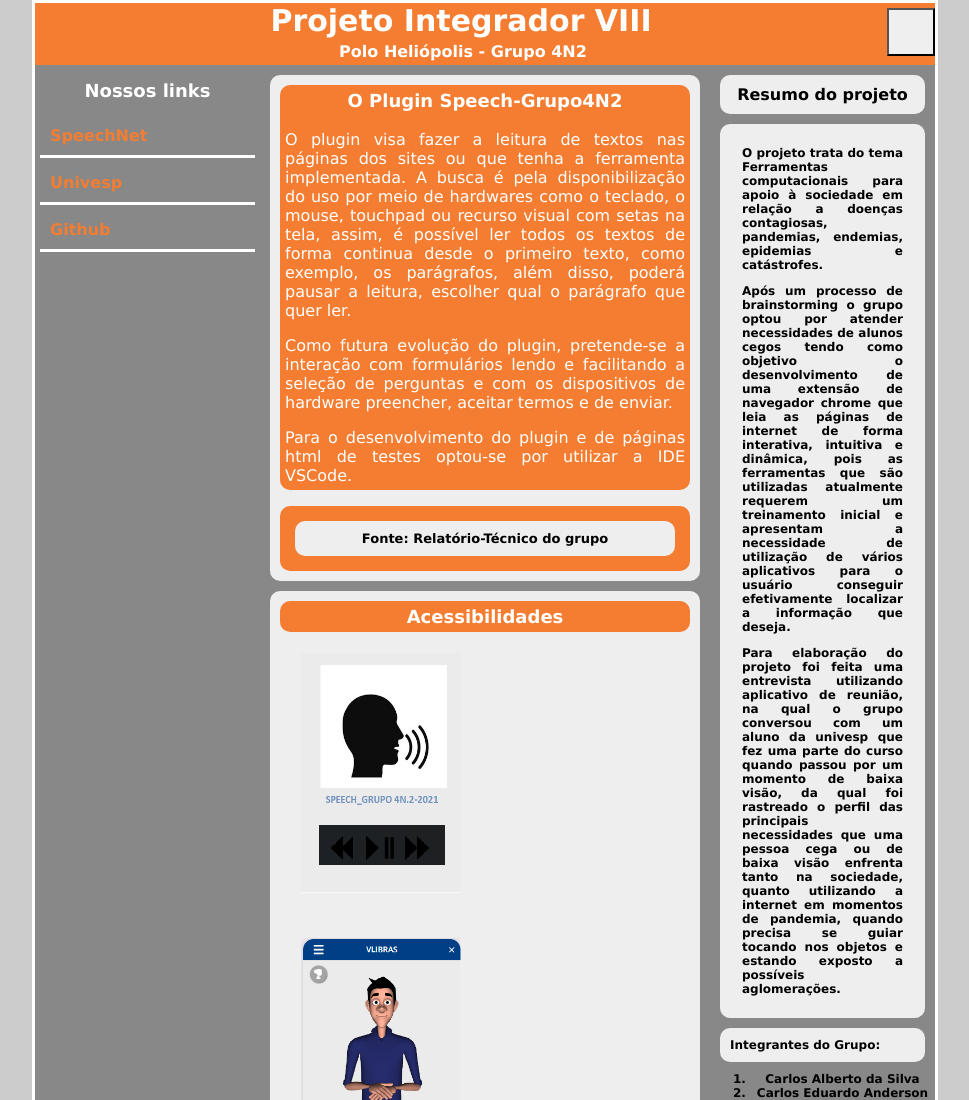
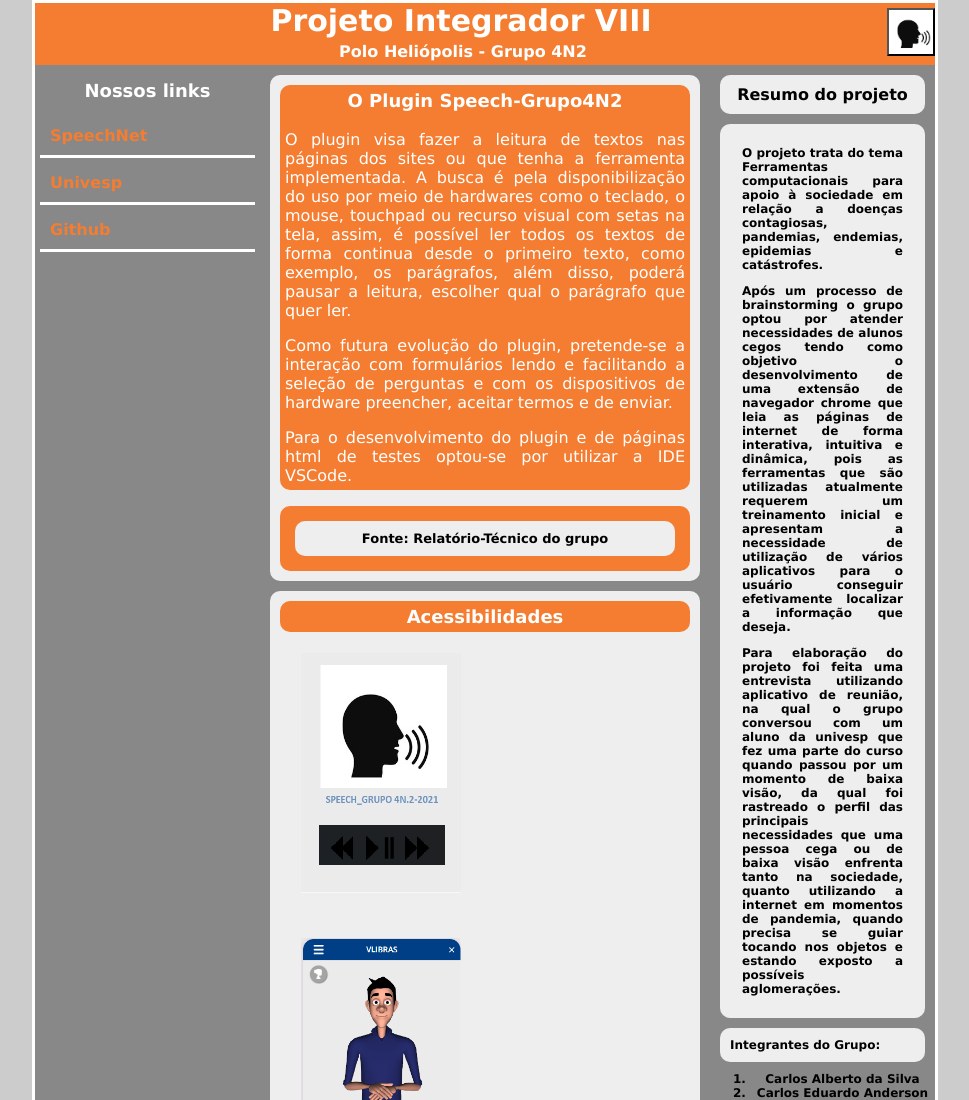
Before and after one commit to Grupo4N2/Grupo4N2Page, a plain HTML site: page index.html in a window 1280 px wide. Shown: the top 1100 px of the page, without its empty margins (155-1124 px from the left). Drawn offline with Linux system fonts and the light colour scheme.

Commit message:
Add files via upload

```diff
--- a/css/grupo4n2.css
+++ b/css/grupo4n2.css
@@ -210,7 +210,7 @@ a:hover {
 #botaoHabilitaPlugin {
     width: 48px;
     height: 48px;
-    background-image: url("images/som.jpg");
+    background-image: url("/images/som.jpg");
     background-repeat: no-repeat;
     background-size: 48px;
     float: right;
```
